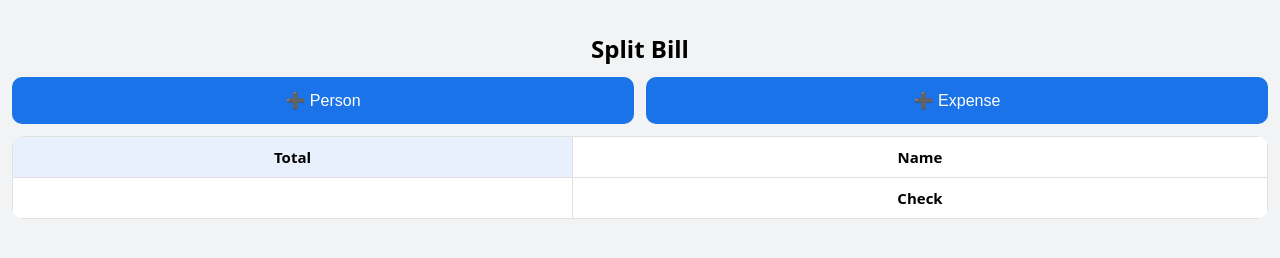
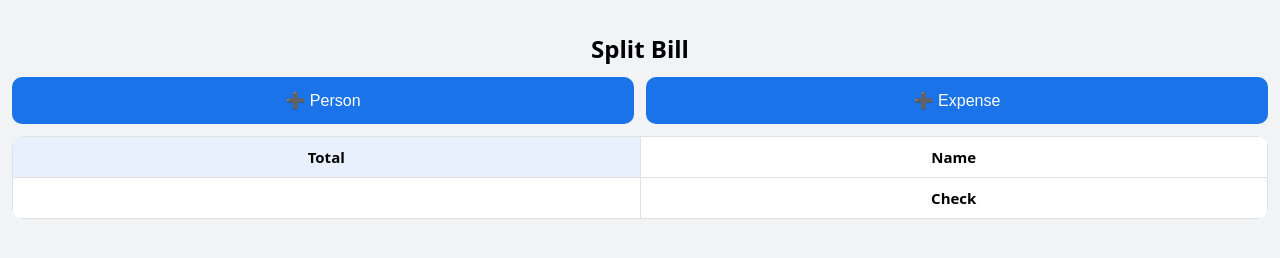
Before and after one commit to iivan327/split, a plain HTML site: page index.html in a window 1280 px wide. Drawn offline with Linux system fonts and the light colour scheme.

Commit message:
Update index.html

```diff
--- a/index.html
+++ b/index.html
@@ -43,6 +43,7 @@
       padding: 10px 6px;
       text-align: center;
       font-size: 15px;
+      min-width: 90px;
     }
 
     th {
@@ -60,7 +61,7 @@
     .total {
       font-weight: bold;
       background: #e8f0fe;
-      min-width: 70px;
+      min-width: 90px;
     }
 
     .name {
```
